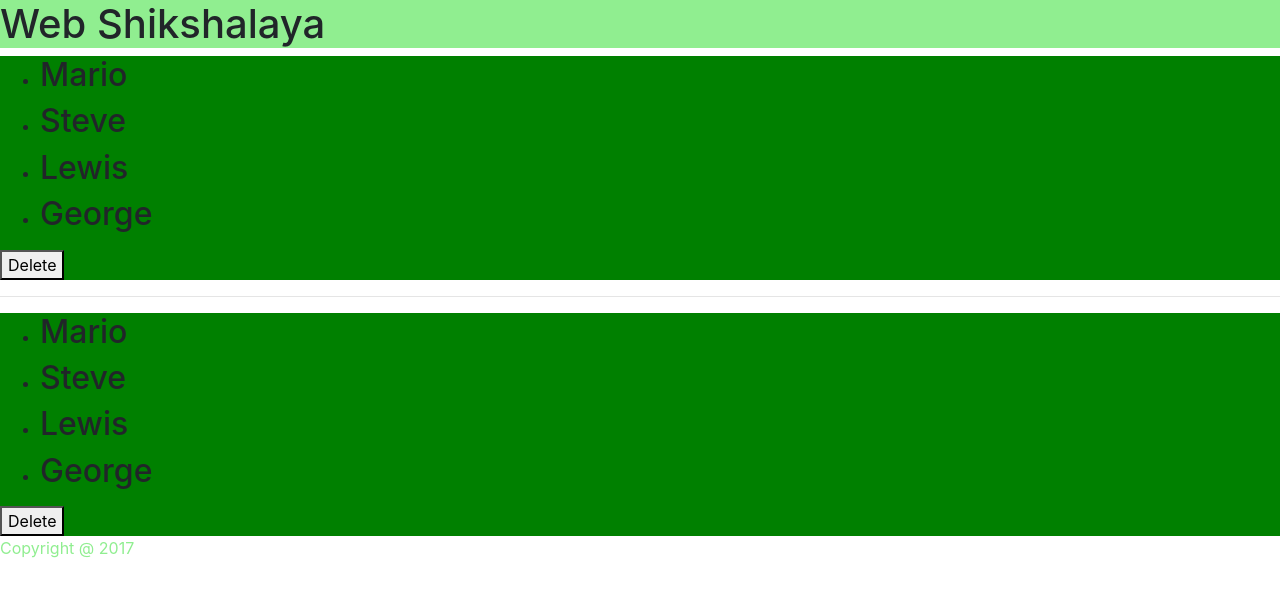
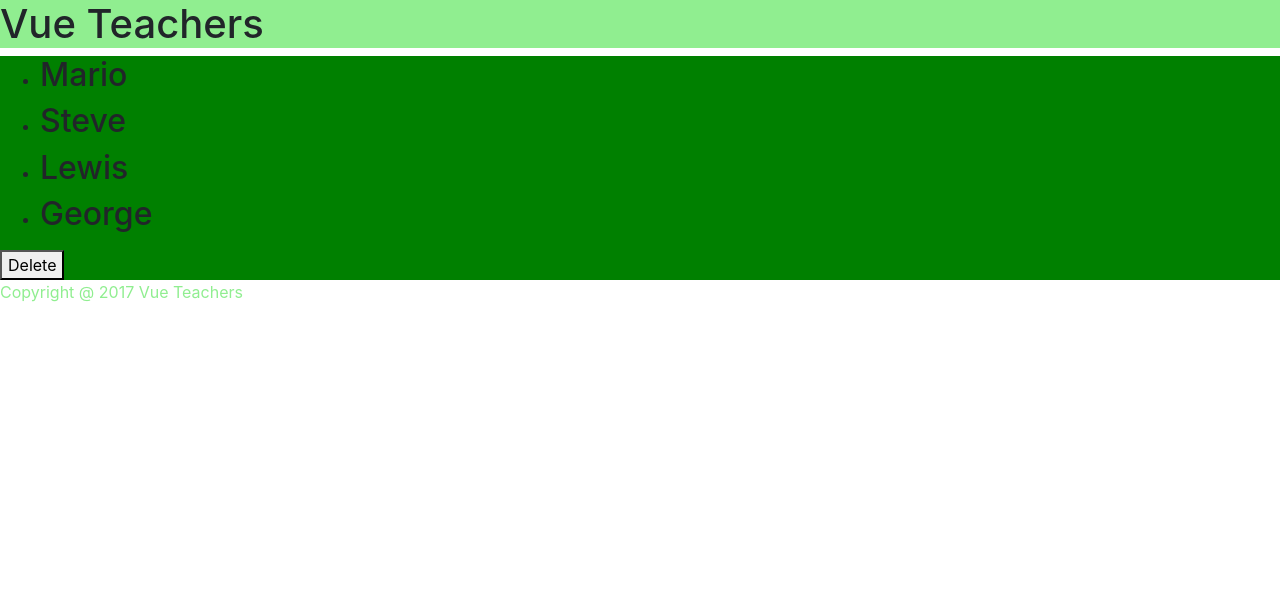
Before and after one commit to vimm0/vuejs-app, a Vue app in the folder app/: page / in a window 1280 px wide. Shown: the top 596 px of the page. Built offline with nearby package versions, Linux system fonts and the light colour scheme.

Commit message:
Primitive type

```diff
--- a/app/src/App.vue
+++ b/app/src/App.vue
@@ -1,11 +1,8 @@
 <template>
 <div>
-  <app-header></app-header>
+  <app-header v-bind:title='title'></app-header>
   <app-content v-bind:teachers='teachers'></app-content>
-  <hr>
-  <app-content v-bind:teachers='teachers'></app-content>
-
-  <app-footer></app-footer>
+  <app-footer v-bind:title='title'></app-footer>
 
 </div>
 </template>
@@ -28,8 +25,8 @@
     {name:'Steve', speciality:'Data Structure', show:false},
     {name:'Lewis', speciality:'Optimization', show:false},
     {name:'George', speciality:'Operating System', show:false},
-
-  ]
+  ],
+  title: 'Vue Teachers'
   }
 }
 
--- a/app/src/components/Footer.vue
+++ b/app/src/components/Footer.vue
@@ -1,13 +1,17 @@
 <template>
 <footer>
-<p>{{copyright}}</p>
+<p>{{copyright}} {{title}}</p>
 </footer>
 </template>
 
 <script>
 
 export default {
-
+props:{
+  title:{
+    type: String
+  }
+},
 data() {
   return {
   copyright: 'Copyright @ 2017'
--- a/app/src/components/Header.vue
+++ b/app/src/components/Header.vue
@@ -1,6 +1,6 @@
 <template>
   <header>
-    <h1>{{ title }}</h1>
+    <h1 v-on:click='changeTitle'>{{ title }}</h1>
   </header>
 
 </template>
@@ -8,10 +8,19 @@
 <script>
 
 export default {
-
+props:{
+  title:{
+    type:String
+  }
+},
 data() {
   return {
   title:'Web Shikshalaya'
+  }
+},
+methods:{
+  changeTitle:function(){
+    this.title = 'Vue Wizards'
   }
 }
 
```
